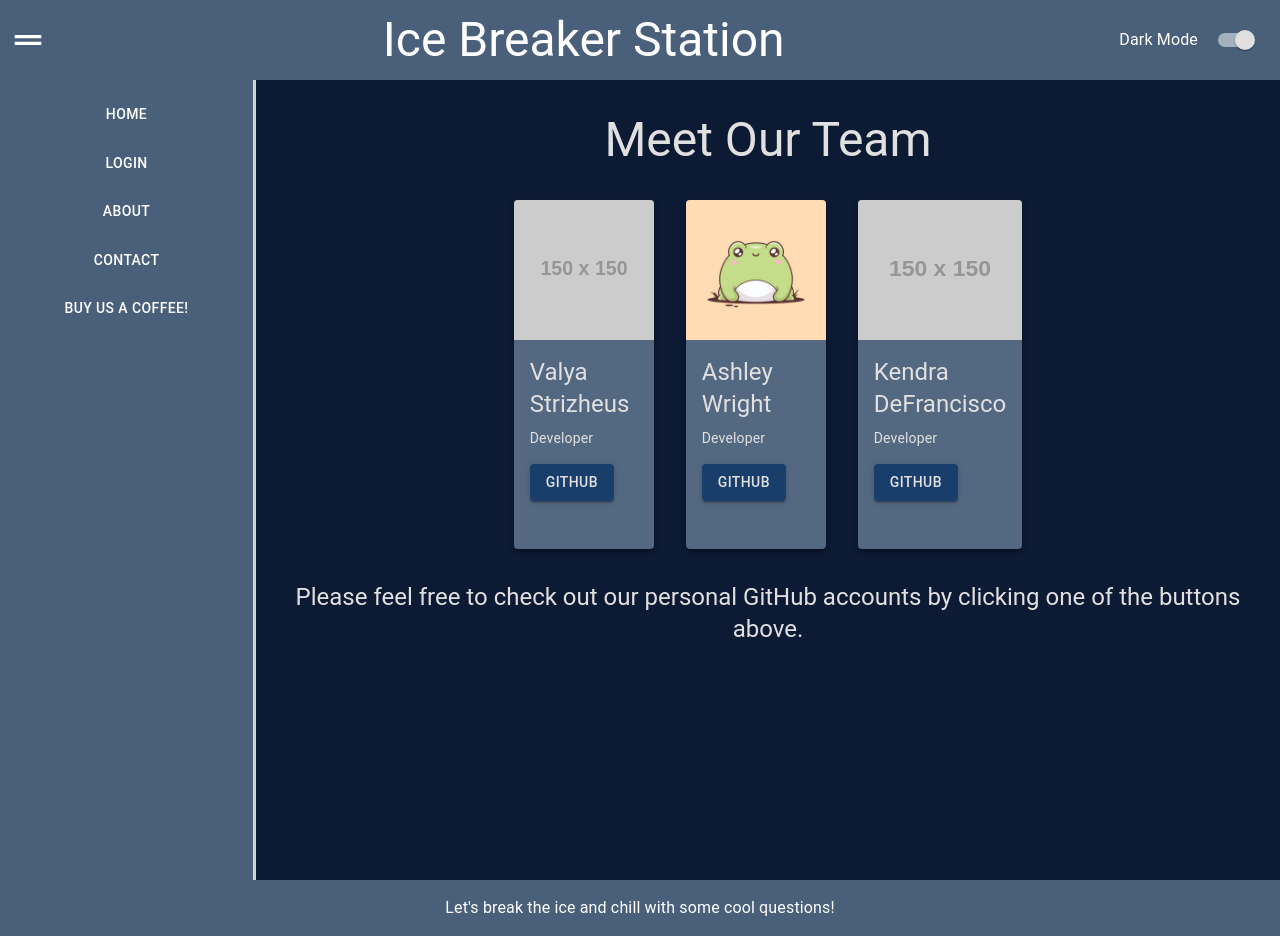
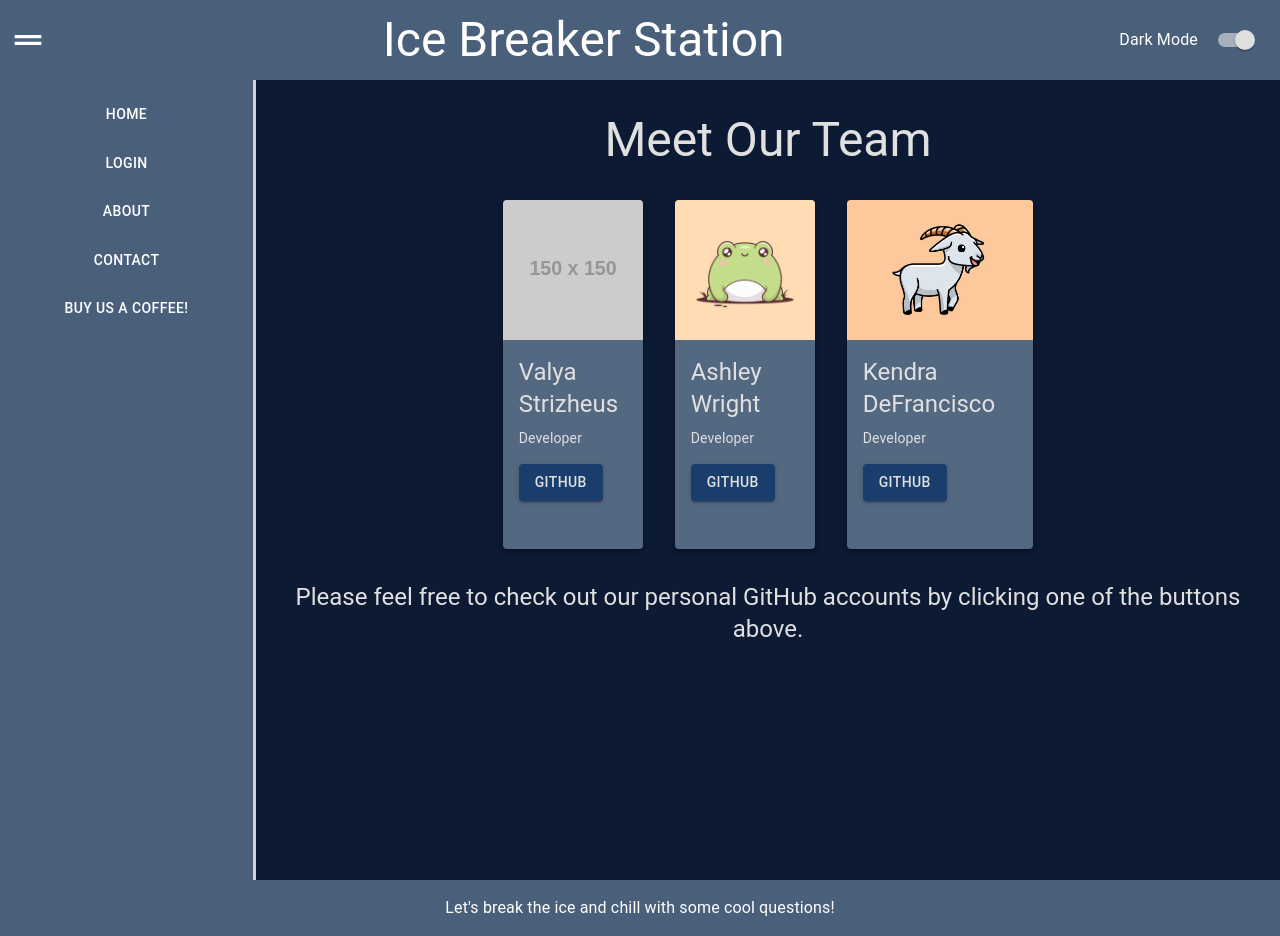
Before and after one commit to valyastriz/Breakin-The-Ice, a React (Create React App) app in the folder client/: page /contact in a window 1280 px wide. Built offline with nearby package versions, Linux system fonts and the light colour scheme.

Commit message:
added an image for Kendra's contact

```diff
--- a/client/src/pages/Contact.jsx
+++ b/client/src/pages/Contact.jsx
@@ -21,7 +21,7 @@ const teamMembers = [
     firstName: 'Kendra',
     lastName: 'DeFrancisco',
     role: 'Developer',
-    image: 'https://via.placeholder.com/150',
+    image: '/a5c9a26a62ebd3fc0bdf2ad6a866b665.jpg',
     GitHub: 'https://github.com/defrak2',
   },
 ];
```
Also changed, not shown: client/public/a5c9a26a62ebd3fc0bdf2ad6a866b665.jpg (added).
